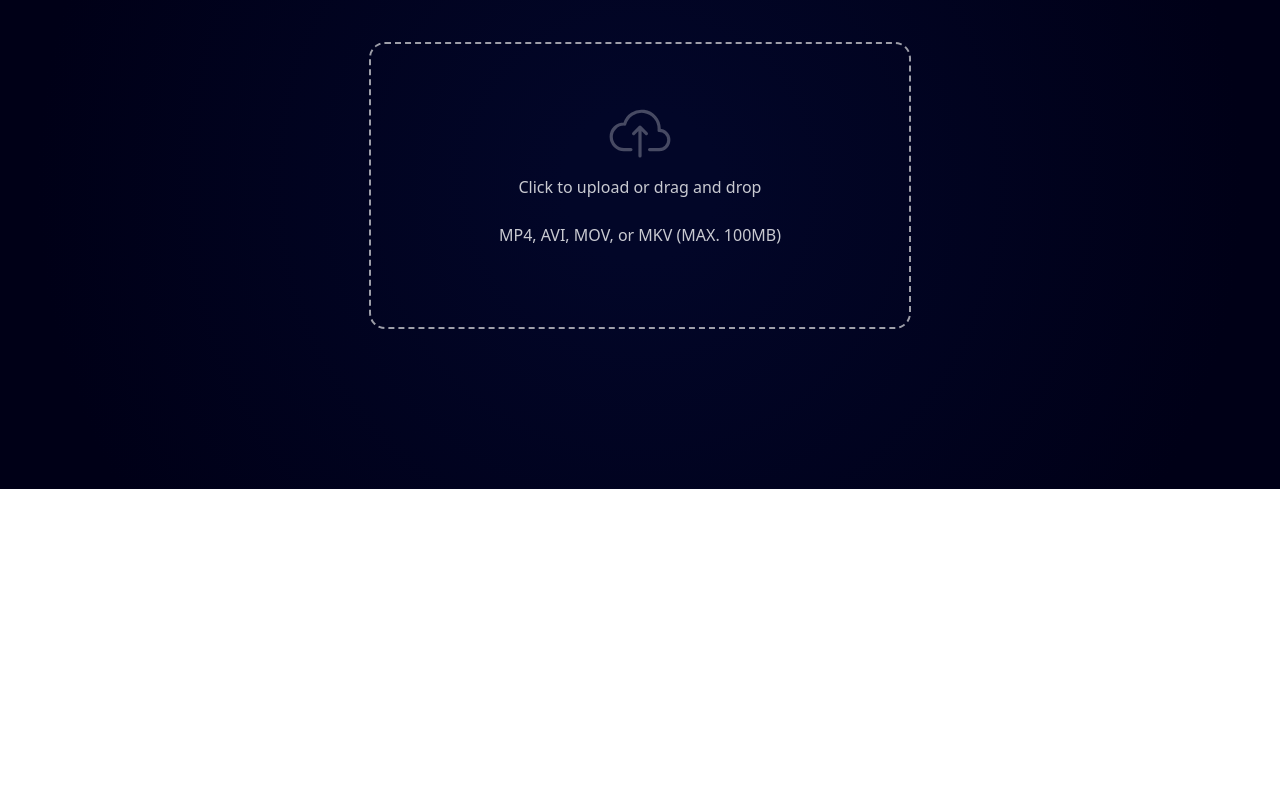
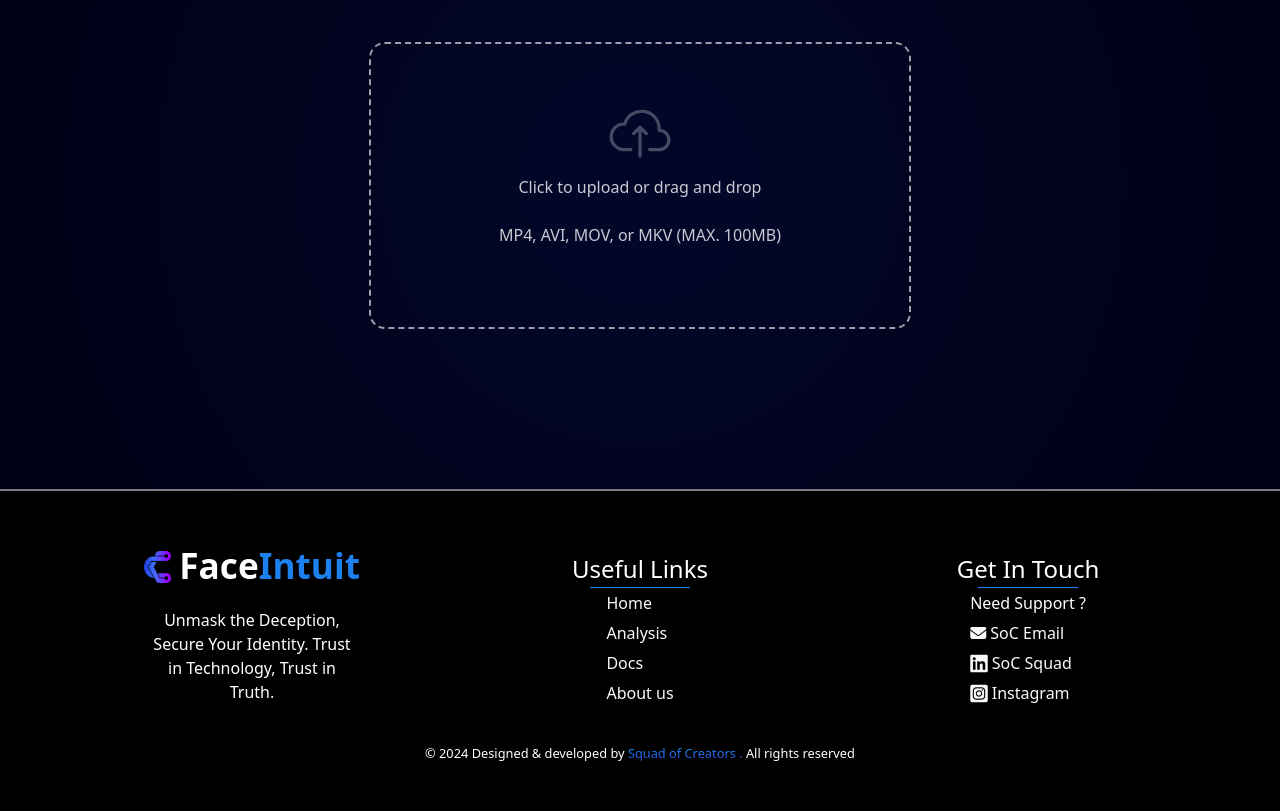
Before and after one commit to saisurya7860/SIH--FACEINTUIT, a plain HTML site: page index.html in a window 1280 px wide. Shown: the part 1016-1827 px from the top of the page. Before the commit the page ends 1505 px from the top, so only its background shows below. Drawn offline with Linux system fonts and the light colour scheme.

Commit message:
Ajax inserted

```diff
--- a/footer.css
+++ b/footer.css
@@ -76,13 +76,19 @@ body{
 /* Footer */
 
 footer{
-    background: #121212;
+    background:var(--black-color);
     color: var(--white-color);
+    border-top: 0.5px solid var(--para-color);
 }
 
 .footer-logo{
     width:1.7rem;
     height:2rem;
+}
+
+#ft-row{
+    max-width:1200px;
+    margin: 0 auto;
 }
 
 #web-logo-div{
@@ -102,7 +108,7 @@ footer{
 
 .logo-des{
     font-size: var(--ft-sm-size);
-    padding:1.5rem 0;
+    padding:1rem 0;
     max-width:200px;
 }
 
@@ -139,5 +145,9 @@ footer{
 }
 
 .copy-right span{
-    color:var(--ternary-color);
+    background: linear-gradient(180deg, rgb(24, 168, 232), rgb(28, 128, 239), rgb(37, 99, 235), rgb(36, 64, 153));
+    -webkit-background-clip: text;
+    -webkit-text-fill-color: transparent;
+    background-clip: text;
+    color: transparent;
 }
--- a/footer.html
+++ b/footer.html
@@ -8,6 +8,7 @@
 
   <link rel="stylesheet" href="css/bootstrap-5.0.2-dist/css/bootstrap.min.css"> <!-- Bootstrap CSS -->
 
+
   <link rel="stylesheet" href="footer.css">
   <link rel="stylesheet" href="https://cdnjs.cloudflare.com/ajax/libs/font-awesome/6.2.0/css/all.min.css"
     integrity="sha512-xh6O/CkQoPOWDdYTDqeRdPCVd1SpvCA9XXcUnZS2FmJNp1coAFzvtCN9BmamE+4aHK8yyUHUSCcJHgXloTyT2A=="
@@ -17,29 +18,29 @@
 
 <body>
 
-  <footer class="position-absolute start-0 end-0 bottom-0 py-5">
+  <footer class="start-0 end-0 bottom-0 py-5">
 
     <div class="container">
-      <div class="row gap-5" id="ft-row">
+      <div class="row  d-flex align-items-center justify-content-center gap-5" id="ft-row">
 
-        <div class="col d-flex flex-column align-items-center text-center">
+        <div class="col d-flex flex-column align-items-center justify-content-center">
 
           <div class="d-flex align-items-center  gap-2 " id="web-logo-div">
-            <img src="images/logo_SoC.png" class="footer-logo" alt="">
-            <p class="web-title m-0 mb-1 ">Face<span>Intuit</span> </p>
+            <img src="images/logo_SoC.png" class="footer-logo mt-1" alt="">
+            <p class="web-title m-0" id ="webname">Face<span>Intuit</span> </p>
           </div>
 
 
-          <div class="logo-des">
+          <div class="logo-des text-center">
             Unmask the Deception, Secure Your Identity. Trust in Technology, Trust in Truth.
           </div>
 
         </div> <!--Col 1-->
 
-        <div class="col d-flex flex-column align-items-center text-center">
+        <div class="col d-flex flex-column  justify-content-center align-items-center">
 
-          <div class="col-2-title">Useful Links</div>
-          <div class="underline my-1  mb-4"></div>
+          <div class="col-2-title text-nowrap">Useful Links</div>
+          <div class="underline"></div>
 
           <div class="ft-links">
             <div><a class="text-decoration-none text-light next-page" href="index.html">Home</a></div>
@@ -50,18 +51,18 @@
 
         </div> <!--Col 2-->
 
-        <div class="col d-flex flex-column align-items-center text-center">
+        <div class="col d-flex flex-column justify-content-center align-items-center text-nowrap">
 
           <div class="col-2-title">Get In Touch</div>
-          <div class="underline my-1  mb-4"></div>
+          <div class="underline"></div>
 
           <div class="ft-links">
 
             <div>Need Support ?</div>
             <div>
-              <a href="mailto:someone@example.com"  class="text-decoration-none text-light" id ="socio-icon">
+              <a href="mailto:someone@example.com"  class="text-decoration-none text-light text-nowrap" id ="socio-icon">
                 <i class="fa-solid fa-envelope"></i>
-                Squadofcreators@gmail.com
+                SoC Email
               </a>
             </div>
 
@@ -71,6 +72,13 @@
                 SoC Squad
               </a>
             </div>
+
+            <div>
+              <a href="https://www.linkedin.com/in/squadofcreators/" target="_blank" class="text-decoration-none text-light" id ="socio-icon">
+                  <i class="fa-brands fa-square-instagram fa-lg"></i>
+                  Instagram
+              </a>
+          </div>
 
           </div>
 
--- a/index.html
+++ b/index.html
@@ -10,6 +10,20 @@
   <link rel="stylesheet" href="index.css">
   <link rel="icon" href="images/logo_SoC.png">
 
+  <script>
+    //create an XMLHttpRequest
+    const xhttp = new XMLHttpRequest();
+
+    //define a callback function
+    xhttp.onload = function footer(){
+      document.getElementById('footer').innerHTML = this.responseText;
+    }
+
+    // sending request to the server
+    xhttp.open("GET","footer.html");
+    xhttp.send();
+  </script>
+
 
   <title>FaceIntuit</title>
 </head>
@@ -19,7 +33,12 @@
   <nav id="nav-bar" class="navbar navbar-expand-lg navbar-light">
     <div class="container-fluid" id="container">
 
-      <a class="navbar-brand" href="#" id="logo">Face<span>Intuit</span> </a>
+
+
+      <a class="navbar-brand" href="" id="logo">
+        <img src="images/logo_SoC.png" class="footer-logo mb-2" alt="">
+        Face<span>Intuit</span>
+      </a>
 
       <button class="navbar-toggler" type="button" data-bs-toggle="collapse" data-bs-target="#navbarSupportedContent"
         aria-controls="navbarSupportedContent" aria-expanded="false" aria-label="Toggle navigation">
@@ -128,7 +147,7 @@
 
 
 
-  <footer>
+  <footer id="footer">
 
   </footer>
 
```
Also changed, not shown: practice.html (deleted, +0 -59 lines), surya.txt (added).
